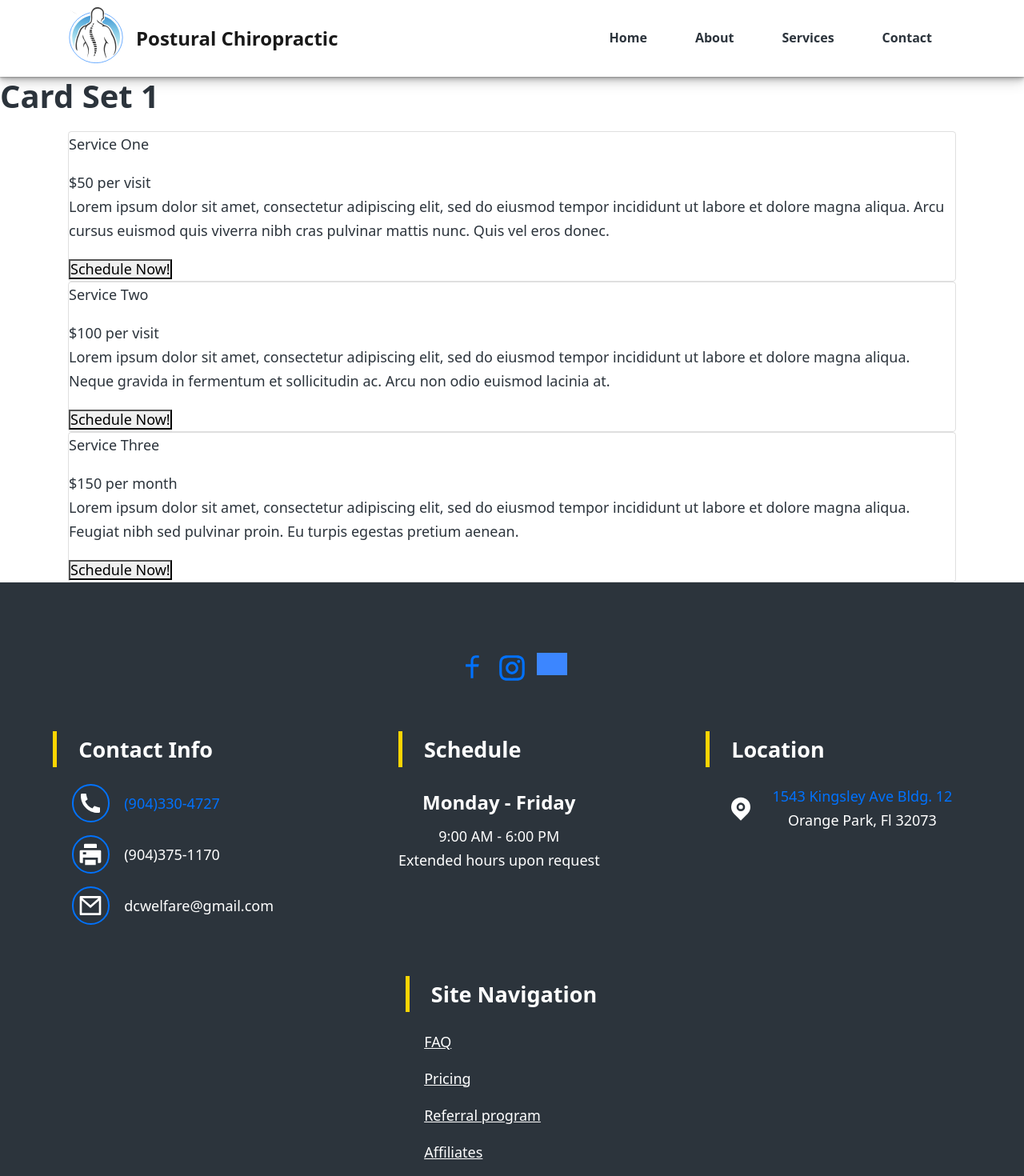
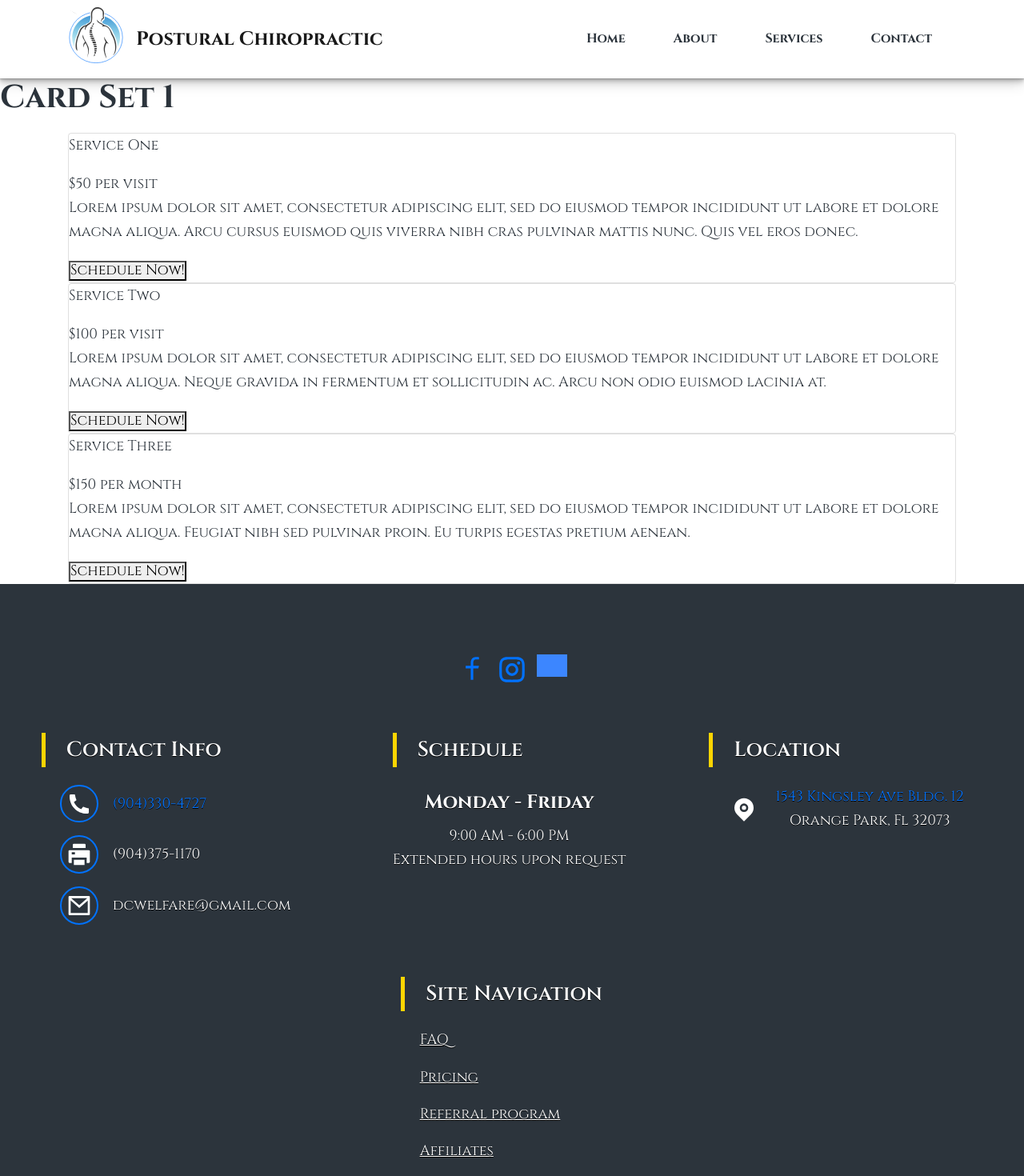
Before and after one commit to J-Saun/postural_chiropractic, a Next.js app: page /services in a window 1280 px wide. Shown: the top 1470 px of the page at 80% size. Built offline with nearby package versions, Linux system fonts and the light colour scheme; grey boxes are pictures that could not be loaded.

Commit message:
dynamic font

```diff
--- a/components/section/cta.jsx
+++ b/components/section/cta.jsx
@@ -4,11 +4,11 @@ export default function CTA(props) {
   const { content } = props;
   return (
     <>
-      <div className='cta-wrapper p-5'>
+      <div className='cta-wrapper p-5 mb-5'>
         <div className='cta-body text-center'>
           <span>{content}</span>
+          <CTAButton href={'about'} label={'Check It Out!'} />
         </div>
-        <CTAButton href={'about'} label={'Check It Out!'} />
       </div>
     </>
   );
--- a/components/section/info-reverse.jsx
+++ b/components/section/info-reverse.jsx
@@ -5,7 +5,7 @@ export default function InfoReverse(props) {
   return (
     <>
       <>
-        <div className='info-wrapper-reverse container flex'>
+        <div className='info-wrapper-reverse container flex mb-5'>
           <div className='body text-center'>
             <p>{content}</p>
           </div>
--- a/pages/index.jsx
+++ b/pages/index.jsx
@@ -66,8 +66,8 @@ export default function Home() {
           // content={heroContent}
         />
         <Quote />
+        {/* <div className='break-line container' /> */}
         <Info content={infoOne} img={'/checkup-female.jpg'} />
-        <div className='break-line container' />
         <InfoReverse content={infoTwo} img={'/yoga-female.jpg'} />
         <CTA content={supplementCTA} />
         <Footer />
--- a/stylesheets/base/_base.scss
+++ b/stylesheets/base/_base.scss
@@ -102,7 +102,17 @@ blockquote {
     // top: 0;
   }
 }
+// Box Shadow
+.shadow-sharp {
+  box-shadow: 0 1px 1px rgba(0, 0, 0, 0.25), 0 2px 2px rgba(0, 0, 0, 0.2),
+    0 4px 4px rgba(0, 0, 0, 0.15), 0 8px 8px rgba(0, 0, 0, 0.1),
+    0 16px 16px rgba(0, 0, 0, 0.05);
+}
 
+.shadow-diffuse {
+  box-shadow: 0 1px 1px rgba(0, 0, 0, 0.08), 0 2px 2px rgba(0, 0, 0, 0.12),
+    0 4px 4px rgba(0, 0, 0, 0.16), 0 8px 8px rgba(0, 0, 0, 0.2);
+}
 pre {
   border: 1px solid $color-code-border;
   font-size: 0.88889em;
--- a/stylesheets/base/_typography.scss
+++ b/stylesheets/base/_typography.scss
@@ -1,8 +1,11 @@
 /**
  * Basic typography style for copy text
  */
+@import url('https://fonts.googleapis.com/css2?family=Cinzel:wght@400;500;600;700;800;900&family=Staatliches&display=swap');
 body {
   color: $color-body-text;
+  font-family: 'Cinzel', serif;
+  // font-family: 'Staatliches', cursive;
   // font: normal 125% / 1.4 $text-font-stack;
 }
 
--- a/stylesheets/components/_buttons.scss
+++ b/stylesheets/components/_buttons.scss
@@ -44,6 +44,9 @@
   line-height: 1.25;
   min-width: 10em;
   padding: 0.75em 1.875em;
+  @include fluid-type(16px, 18px);
+  margin-left: 2em;
+
   text-decoration: none;
   transition: 0.25s ease;
   white-space: nowrap;
--- a/stylesheets/components/_quote.scss
+++ b/stylesheets/components/_quote.scss
@@ -1,5 +1,6 @@
 .quotation {
-  font-size: 30px;
+  // font-size: 30px;
+  @include fluid-type(25px, 35px);
   margin: 0 auto;
   quotes: '\201C''\201D''\2018''\2019';
   padding: 10px 20px;
--- a/stylesheets/layouts/_cta.scss
+++ b/stylesheets/layouts/_cta.scss
@@ -4,11 +4,14 @@
   padding: 1em;
   margin: 1em 0;
   text-align: center;
+  text-shadow: 0 1px 0 rgb(0, 0, 0);
 
   .cta-body {
     display: flex;
     justify-content: space-around;
-    font-size: 1.3em;
+    @include fluid-type(20px, 25px);
+    font-weight: 500;
+    margin: 0 8vw;
     padding: 1em;
     margin-bottom: 1em;
   }
--- a/stylesheets/layouts/_footer.scss
+++ b/stylesheets/layouts/_footer.scss
@@ -7,6 +7,7 @@
   padding: 5vw 0;
   //   font-size: 1.2em;
   background-color: $color-footer-bg;
+  text-shadow: 0 1px 0 rgb(0, 0, 0);
 
   .group {
     width: fit-content;
@@ -25,7 +26,7 @@
       border-left: 5px solid $color-highlight;
       margin-bottom: 2vh;
       padding: 0 1em;
-      font-size: 1.5em;
+      @include fluid-type(18px, 26px);
       font-weight: 600;
     }
 
--- a/stylesheets/layouts/_info.scss
+++ b/stylesheets/layouts/_info.scss
@@ -4,9 +4,9 @@
   width: 100vw;
   .info-img {
     height: auto;
+    background-color: #cccccc;
     background-image: url('/checkup-female.jpg');
-    background-color: #cccccc;
-    background-position: top;
+    background-position: center;
     background-repeat: no-repeat;
     background-size: cover;
   }
@@ -21,8 +21,8 @@
 
   @include media-breakpoint-up(sm) {
     // height: 40vh;
-    position: relative;
-    overflow: hidden;
+    // position: relative;
+    // overflow: hidden;
     justify-content: space-between;
 
     .info-img {
@@ -45,7 +45,7 @@
       margin-right: 5vw;
       text-align: start;
       p {
-        @include fluid-type(21px, 30px);
+        @include fluid-type(18px, 26px);
         font-weight: normal;
         text-align: start;
         font-weight: 600;
@@ -56,12 +56,15 @@
     }
   }
 }
+
 .info-wrapper-reverse {
   text-align: center;
-
+  .info-img {
+    margin: 0;
+  }
   .body {
     padding: 2vw;
-
+    flex-grow: 1;
     p {
       @include fluid-type(16px, 20px);
       font-weight: normal;
@@ -89,7 +92,7 @@
       width: 30vw;
 
       p {
-        @include fluid-type(30px, 35px);
+        @include fluid-type(20px, 30px);
         font-weight: normal;
         text-align: start;
         font-weight: 600;
```
Also changed, not shown: components/section/info.jsx (+5 -9 lines).
